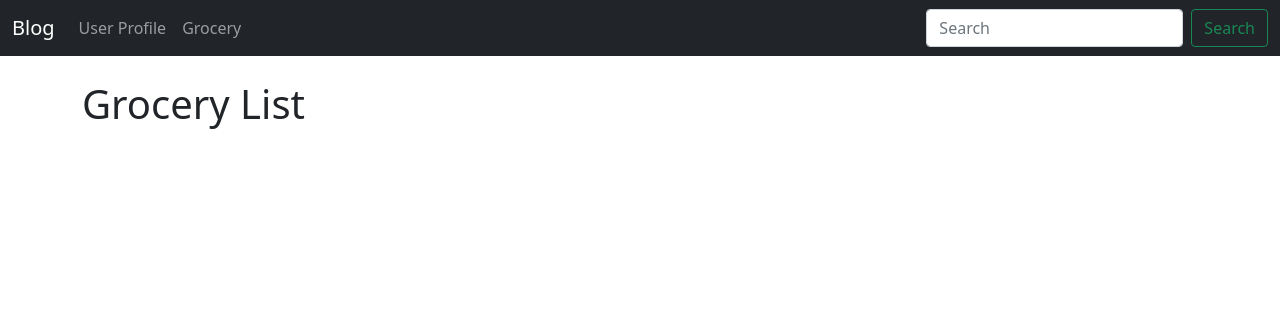
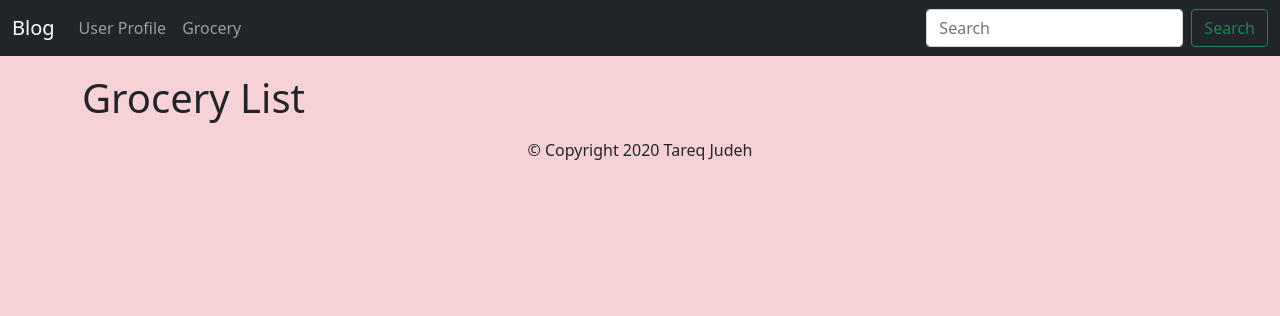
Before and after one commit to TareqJudehGithub/flask_blog, a Flask app: template templates/grocery.html in a window 1280 px wide. Shown: the top 316 px of the page. Run offline with Flask 2, Linux system fonts and the light colour scheme; the template is opened without the code that fills it: most values are stand-ins (such as "Sample title", 1, 10 or a date in 2020).

Commit message:
Implemented Jinja templates on every HTML file.

```diff
--- a/app.py
+++ b/app.py
@@ -1,7 +1,11 @@
 from flask import Flask, render_template
+from datetime import datetime
+
+
 
 # Create a flask instance
 app = Flask(__name__)
+year = datetime.now().year
 
 
 # Create a route decorator
@@ -44,6 +48,11 @@
 def server_error(error):
     return render_template("500.html"), 500
 
+# Adding year to base.html page
+@app.route("/base")
+def add_year():
+    return render_template("base.html", year=year)
+
 
 if __name__ == '__main__':
     app.run()
--- /dev/null
+++ b/static/styles.css
@@ -0,0 +1,13 @@
+* {
+    margin: 0;
+    padding: 0;
+    box-sizing: border-box;
+}
+body {
+    background-color: #f6d1d6;
+    padding: 25px;
+    margin-top: 25px;
+}
+.grocery li {
+    list-style: none;
+}
--- a/templates/base.html
+++ b/templates/base.html
@@ -1,11 +1,12 @@
 <!doctype html>
 <html lang="en">
   <head>
+
+      {% block head %}
         <meta charset="UTF-8">
         <meta name="viewport"
               content="width=device-width, user-scalable=no, initial-scale=1.0, maximum-scale=1.0, minimum-scale=1.0">
         <meta http-equiv="X-UA-Compatible" content="ie=edge">
-    <title>Base</title>
 
         <!-- Required meta tags -->
         <meta charset="utf-8">
@@ -14,7 +15,11 @@
         <!-- Bootstrap CSS -->
         <link href="https://cdn.jsdelivr.net/npm/bootstrap@5.0.0-beta2/dist/css/bootstrap.min.css" rel="stylesheet" integrity="sha384-BmbxuPwQa2lc/FVzBcNJ7UAyJxM6wuqIj61tLrc4wSX0szH/Ev+nYRRuWlolflfl" crossorigin="anonymous">
 
-    <title>My Blog</title>
+              <!-- CSS file link-->
+              <link rel="stylesheet" type="text/css" href="../static/styles.css">
+
+        <title>{% block title %} {% endblock %}My Blog</title>
+      {% endblock %}
   </head>
 
   <body>
@@ -25,8 +30,10 @@
         {% endblock %}
     </div>
 
+    {% block footer %}
+        <p class="text-center">&copy; Copyright {{ year }} Tareq Judeh</p>
+    {% endblock %}
 
     <!-- Bootstrap script-->
     <script src="https://cdn.jsdelivr.net/npm/bootstrap@5.0.0-beta2/dist/js/bootstrap.bundle.min.js" integrity="sha384-b5kHyXgcpbZJO/tY9Ul7kGkf1S0CWuKcCD38l8YkeH8z8QjE0GmW1gYU5S9FOnJ0" crossorigin="anonymous"></script>
-
   </body>
--- a/templates/grocery.html
+++ b/templates/grocery.html
@@ -1,18 +1,20 @@
 <!DOCTYPE html>
 <html lang="en">
 <head>
-    <meta charset="UTF-8">
-    <title>Grocery List</title>
+    {% extends "base.html" %}
+    {% block head %}
+        {{ super() }}
+    {% endblock %}
 </head>
 <body>
-    {% extends "base.html" %}
+
     {% block content %}
         <h1>Grocery List</h1>
-        <div>
+        <div class="grocery">
             <ul>
                 {% for item in grocery %}
                     {% if item is string %}
-                        <li style="list-style: none">{{ item | title}}</li>
+                        <li>{{ item | title}}</li>
                     {% endif %}
                 {% endfor %}
             </ul>
--- a/templates/navbar.html
+++ b/templates/navbar.html
@@ -5,7 +5,7 @@
     <title>Navbar</title>
 </head>
 <body>
-<nav class="navbar navbar-expand-lg navbar-dark bg-dark">
+<nav class="navbar navbar-expand-lg navbar-dark bg-dark fixed-top">
   <div class="container-fluid">
     <a class="navbar-brand" href="{{ url_for("index") }}">Blog</a>
     <button
```
Also changed, not shown: templates/404.html (+4 -6 lines), templates/500.html (+5 -6 lines), templates/index.html (+5 -3 lines), templates/user.html (+5 -7 lines). Lines whose indentation alone changed are shown as unchanged.
